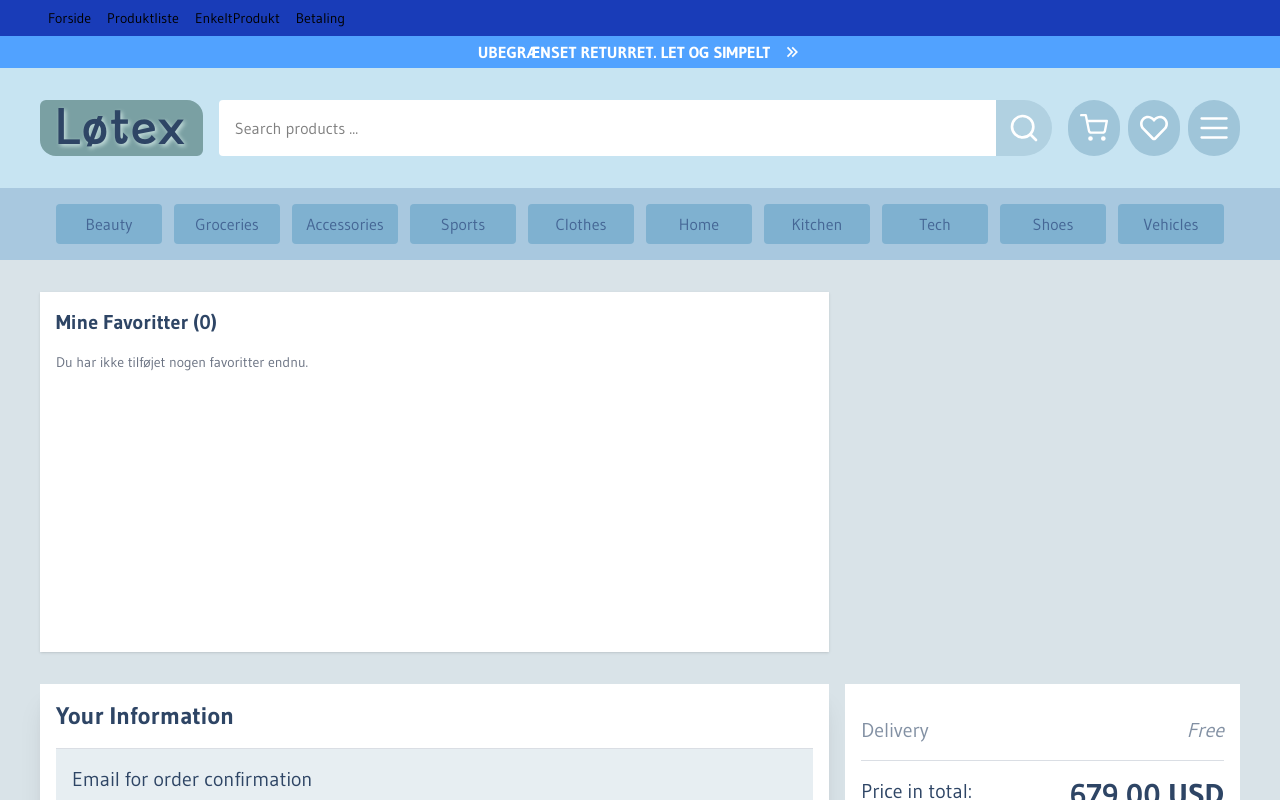
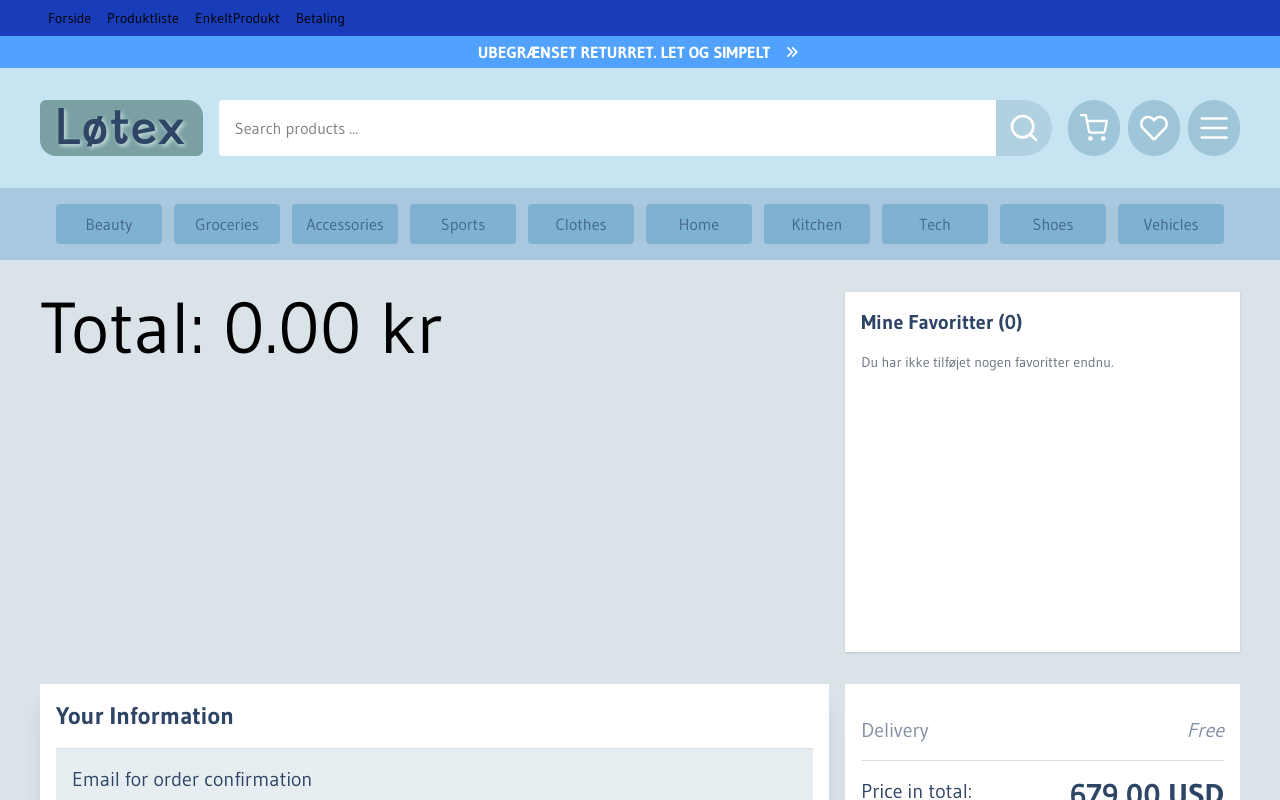
Before and after one commit to Jumo0003/En-simple-Webshop, a Next.js app: page /betaling in a window 1280 px wide. Shown: the top 800 px of the page. Built offline with nearby package versions, Linux system fonts and the light colour scheme.

Commit message:
koebknapfunktion

```diff
--- a/src/app/components/(produkter)/DineVarer.jsx
+++ b/src/app/components/(produkter)/DineVarer.jsx
@@ -3,13 +3,23 @@ import { useCartStore } from "@/stores/useCartStore";
 
 const DineVarer = () => {
   const kurv = useCartStore((state) => state.kurv);
+  const removeFromCart = useCartStore((state) => state.removeFromCart);
+  const total = kurv.reduce((sum, produkt) => sum + produkt.pris * produkt.antal, 0);
 
-  return kurv.map((produkt) => (
-    <div key={produkt.id}>
-      {" "}
-      {produkt.antal} x {produkt.produktnavn}
+  return (
+    <div>
+      {kurv.map((produkt) => (
+        <div key={produkt.id} className="flex justify-between items-center">
+          {produkt.antal} x {produkt.produktnavn}
+          <button onClick={() => removeFromCart(produkt.id)} className="bg-blue-400 px-3 py-1 rounded hover:bg-gray-200">
+            Fjern
+          </button>
+        </div>
+      ))}
+
+      <p>Total: {total.toFixed(2)} kr</p>
     </div>
-  ));
+  );
 };
 
 export default DineVarer;
--- a/src/stores/useCartStore.js
+++ b/src/stores/useCartStore.js
@@ -16,4 +16,8 @@ export const useCartStore = create((set) => ({
         kurv: [...state.kurv, { ...product, antal: 1 }],
       };
     }),
+  removeFromCart: (id) =>
+    set((state) => ({
+      kurv: state.kurv.filter((vare) => vare.id !== id),
+    })),
 }));
```
